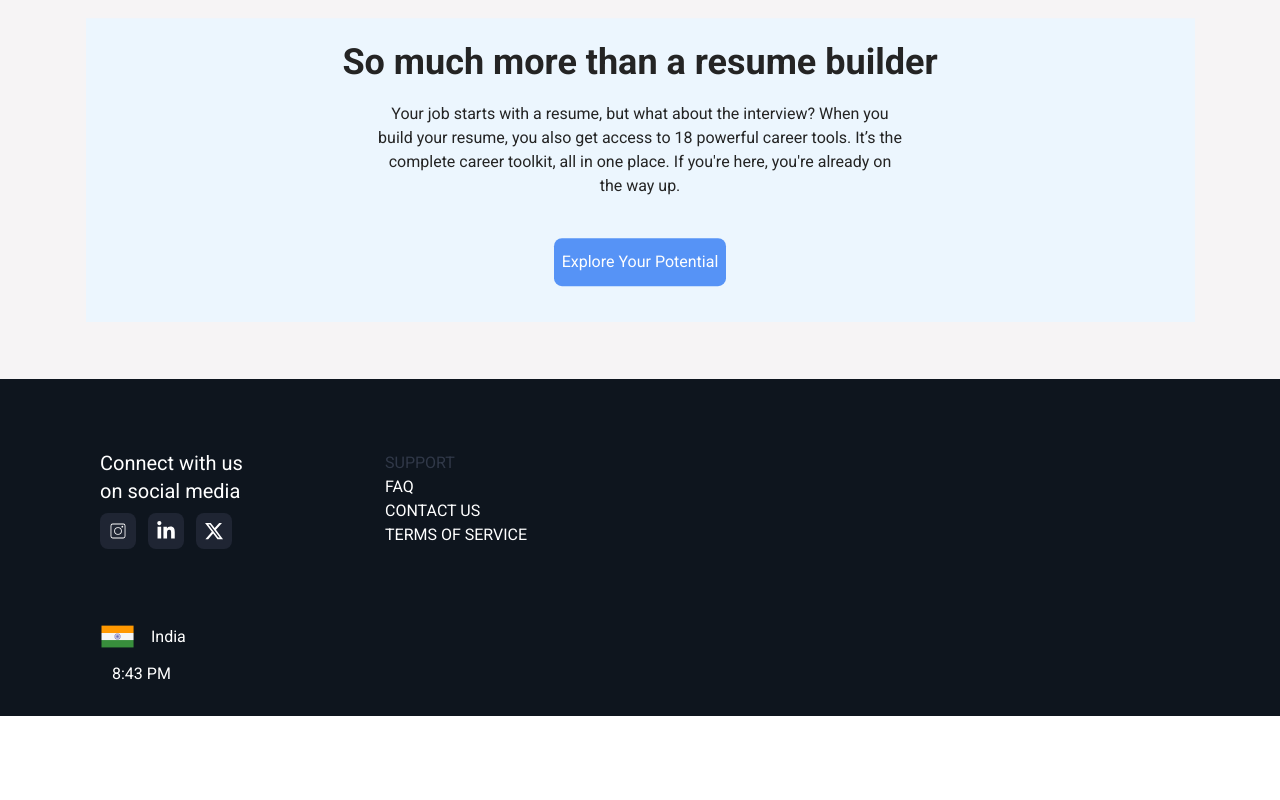
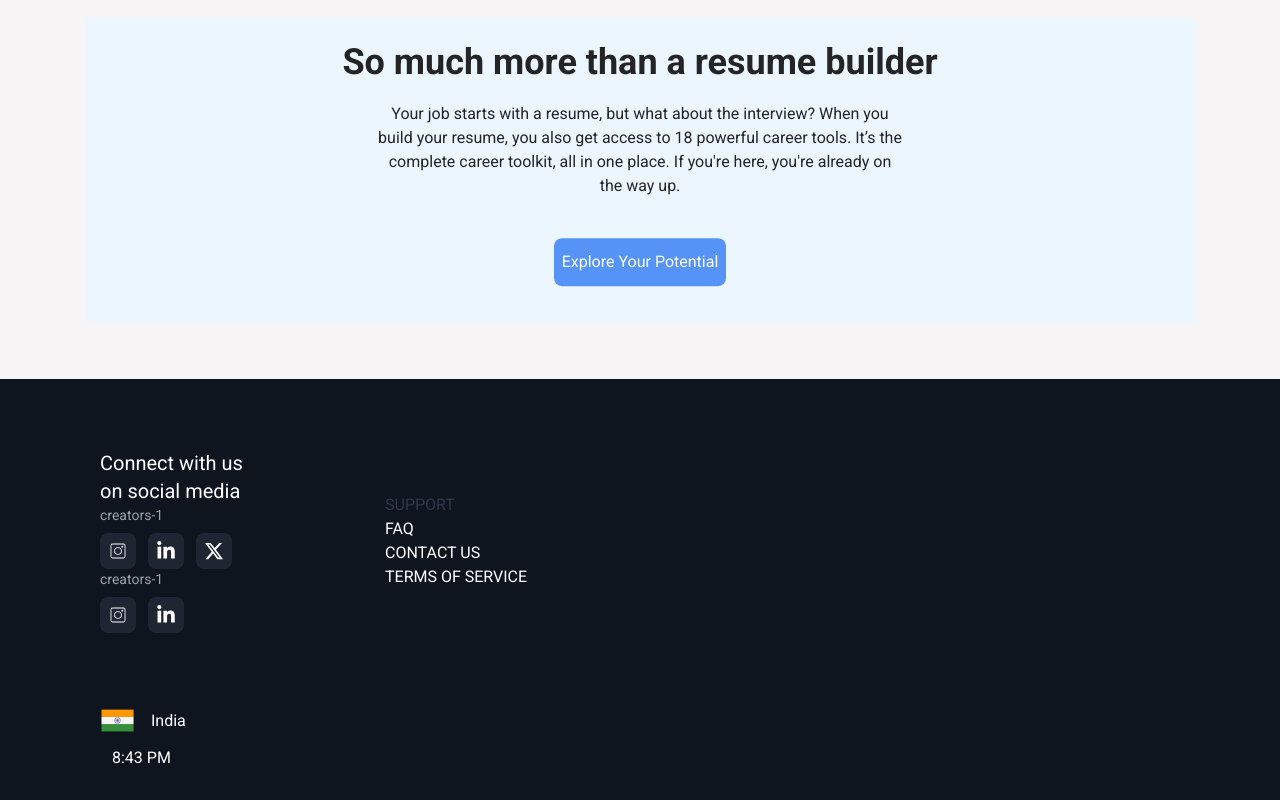
Before and after one commit to Alkush-Pipania/NexLinker, a React (Vite) app: page / in a window 1280 px wide. Shown: the part 1831-2631 px from the top of the page. Before the commit the page ends 2547 px from the top, so only its background shows below. Built offline with nearby package versions, Linux system fonts and the light colour scheme; no server answers.

Commit message:
Add files via upload

```diff
--- a/src/pages/Home.jsx
+++ b/src/pages/Home.jsx
@@ -231,10 +231,17 @@ const Myfotterhome = () => {
           <div className="flex lg:gap-[135px] gap-8 items-center">
             <div className='text-start w-[150px] text-xl flex flex-col items-start justify-center'>
               <p>Connect with us on social media</p>
+              <p className=' text-sm text-gray-400'>creators-1</p>
               <div className='flex gap-3 pt-2'>
                 <a className='px-2 py-2 rounded-lg cursor-pointer group hover:bg-blue-400 lasticon' target="_blank" href='https://www.instagram.com/al_ways_kush/'> <CiInstagram className='group-hover:text-red-400 group-hover:scale-120' /></a>
                 <a className='px-2 py-2 rounded-lg cursor-pointer group hover:bg-blue-400 lasticon group' target="_blank" href='https://www.linkedin.com/in/alkush-pipania-49269929b/'> <FaLinkedinIn className='group-hover:scale-120' /></a>
                 <a className='px-2 py-2 rounded-lg cursor-pointer group hover:bg-blue-400 lasticon group' target="_blank" href='https://x.com/AlkushPipania'><FaXTwitter className='group-hover:scale-120 group-hover:text-black' /></a>
+              </div>
+              <p className=' text-sm text-gray-400'>creators-1</p>
+              <div className='flex gap-3 pt-2'>
+                <a className='px-2 py-2 rounded-lg cursor-pointer group hover:bg-blue-400 lasticon' target="_blank" href='https://www.instagram.com/vishxlgupta_28/'> <CiInstagram className='group-hover:text-red-400 group-hover:scale-120' /></a>
+                <a className='px-2 py-2 rounded-lg cursor-pointer group hover:bg-blue-400 lasticon group' target="_blank" href='https://www.linkedin.com/in/vishal-gupta-9baaa1265/'> <FaLinkedinIn className='group-hover:scale-120' /></a>
+
               </div>
             </div>
             <div className='flex flex-col justify-start items-start text-nowrap'>
--- a/src/pages/UserProfile.jsx
+++ b/src/pages/UserProfile.jsx
@@ -2,7 +2,7 @@ import React from 'react'
 
 const UserProfile = () => {
   return (
-    <div>UserProfile</div>
+    <div className='w-full h-screen items-center text-center mt-10 justify-center'>workin on this <br /> soon will be available</div>
   )
 }
 
```
Also changed, not shown: src/component/Filter.jsx (line endings or trailing spaces).
